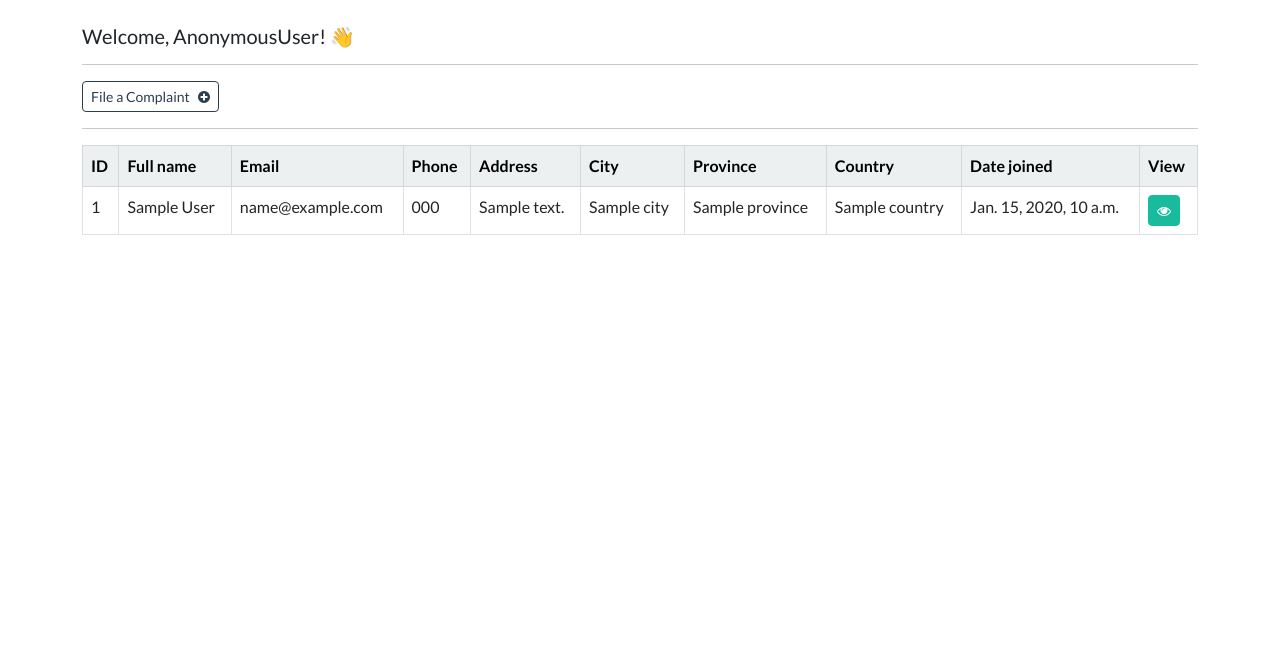
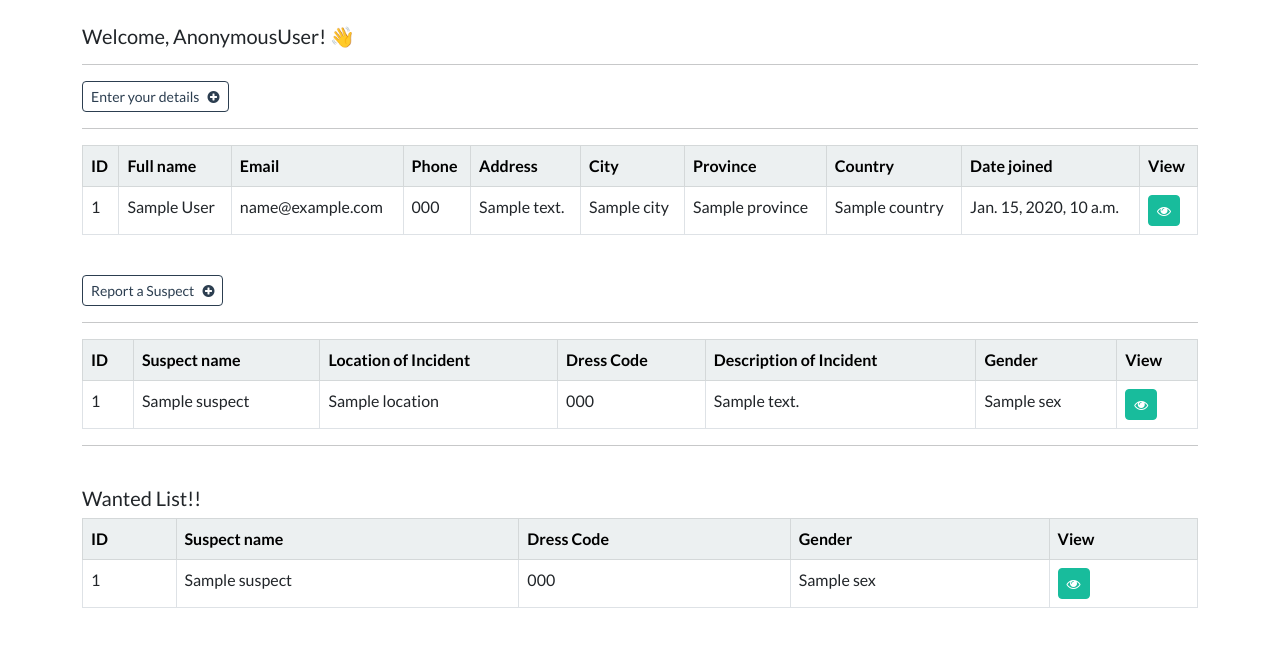
Before and after one commit to RobertRuai/Online_Crime_Reporting_System_Django, a Django app: template crm/webapp/templates/webapp/dashboard.html in a window 1280 px wide. Shown: the part 72-719 px from the top of the page. Run offline with Django 3.2, Linux system fonts and the light colour scheme; the template is opened without the code that fills it: most values are stand-ins (such as "Sample title", 1, 10 or a date in 2020).

Commit message:
added report suspect and wanted list tables

```diff
--- a/crm/webapp/templates/webapp/dashboard.html
+++ b/crm/webapp/templates/webapp/dashboard.html
@@ -8,7 +8,7 @@
 
     <a class="btn btn-outline-primary btn-sm" href="{% url 'create-record' %}">
 
-       File a Complaint &nbsp; <i class="fa fa-plus-circle" aria-hidden="true"></i>
+       Enter your details &nbsp; <i class="fa fa-plus-circle" aria-hidden="true"></i>
 
     </a>
 
@@ -73,5 +73,109 @@
 
     </table>
 
+	<br>
+
+	<a class="btn btn-outline-primary btn-sm" href="{% url 'reportsuspect' %}">
+
+       Report a Suspect &nbsp; <i class="fa fa-plus-circle" aria-hidden="true"></i>
+
+    </a>
+
+    <hr>
+
+    <table class="table table-hover table-bordered">
+
+        <thead class="table-light">
+
+            <tr>
+
+                <th scope="col"> ID </th>
+                <th scope="col"> Suspect name </th>
+                <th scope="col"> Location of Incident </th>
+                <th scope="col"> Dress Code </th>
+                <th scope="col"> Description of Incident </th>
+                <th scope="col"> Gender </th>
+
+                <th scope="col"> View </th>
+
+            </tr>
+
+        </thead>
+
+        <tbody>
+
+        {% if suspects %}
+
+            {% for suspect in suspects %}
+
+            <tr>
+
+                <td> {{suspect.id}} </td>
+
+                <td> {{suspect.suspect_name}} </td>
+
+                <td> {{suspect.location}} </td>
+
+                <td> {{suspect.dresscode}} </td>
+                <td> {{suspect.incident_description}} </td>
+                <td> {{suspect.sex}} </td>
+
+                <td> <a class="btn btn-success btn-sm" href="{% url 'suspect' suspect.id %}"> <i class="fa fa-eye" aria-hidden="true"></i> </a> </td>
+
+            </tr>
+
+            {% endfor %}
+
+        {% endif %}
+
+
+        </tbody>
+
+
+    </table>
+
+	<hr>
+
+	<br>
+
+	<h5> Wanted List!! </h5>
+
+    <table class="table table-hover table-bordered">
+
+	  <thead class="table-light">
+
+	    <tr>
+
+		  <th scope="col"> ID </th>
+		  <th scope="col"> Suspect name </th>
+		  <th scope="col"> Dress Code </th>
+		  <th scope="col"> Gender </th>
+
+		  <th scope="col"> View </th>
+		</tr>
+
+      </thead>
+
+      <tbody>
+
+	  {% if suspects %}
+	      {% for suspect in suspects %}
+		  <tr>
+		    <td> {{suspect.id}} </td>
+			<td> {{suspect.suspect_name}} </td>
+			<td> {{suspect.dresscode}} </td>
+			<td> {{suspect.sex}} </td>
+
+			<td> <a class="btn btn-success btn-sm" href="{% url 'suspect' suspect.id %}"> <i class="fa fa-eye" aria-hidden="true"></i> </a> </td>
+
+		  </tr>
+
+		  {% endfor %}
+
+      {% endif %}
+
+     </tbody>
+
+  </table>
 
 {% endblock %}
```
